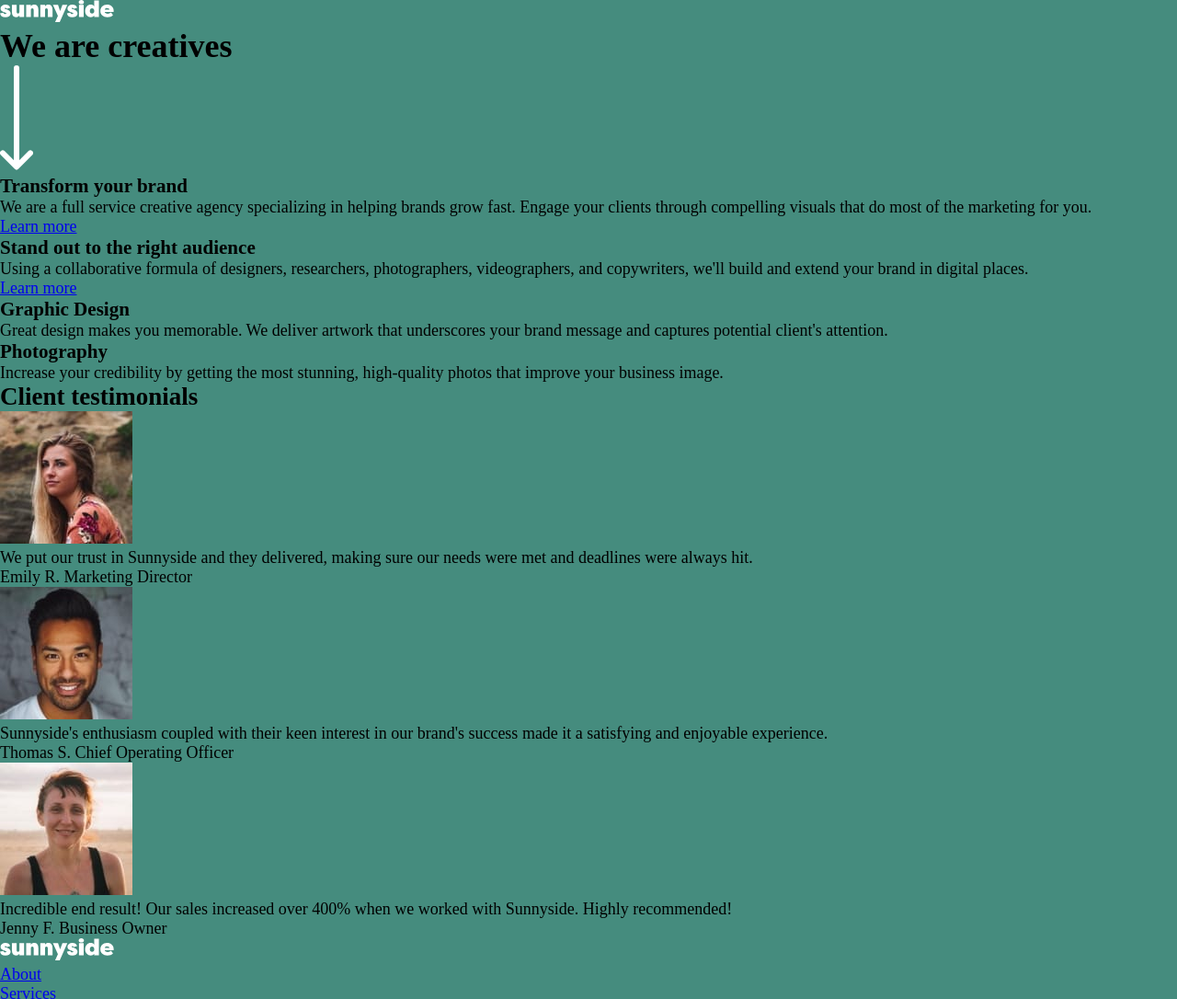
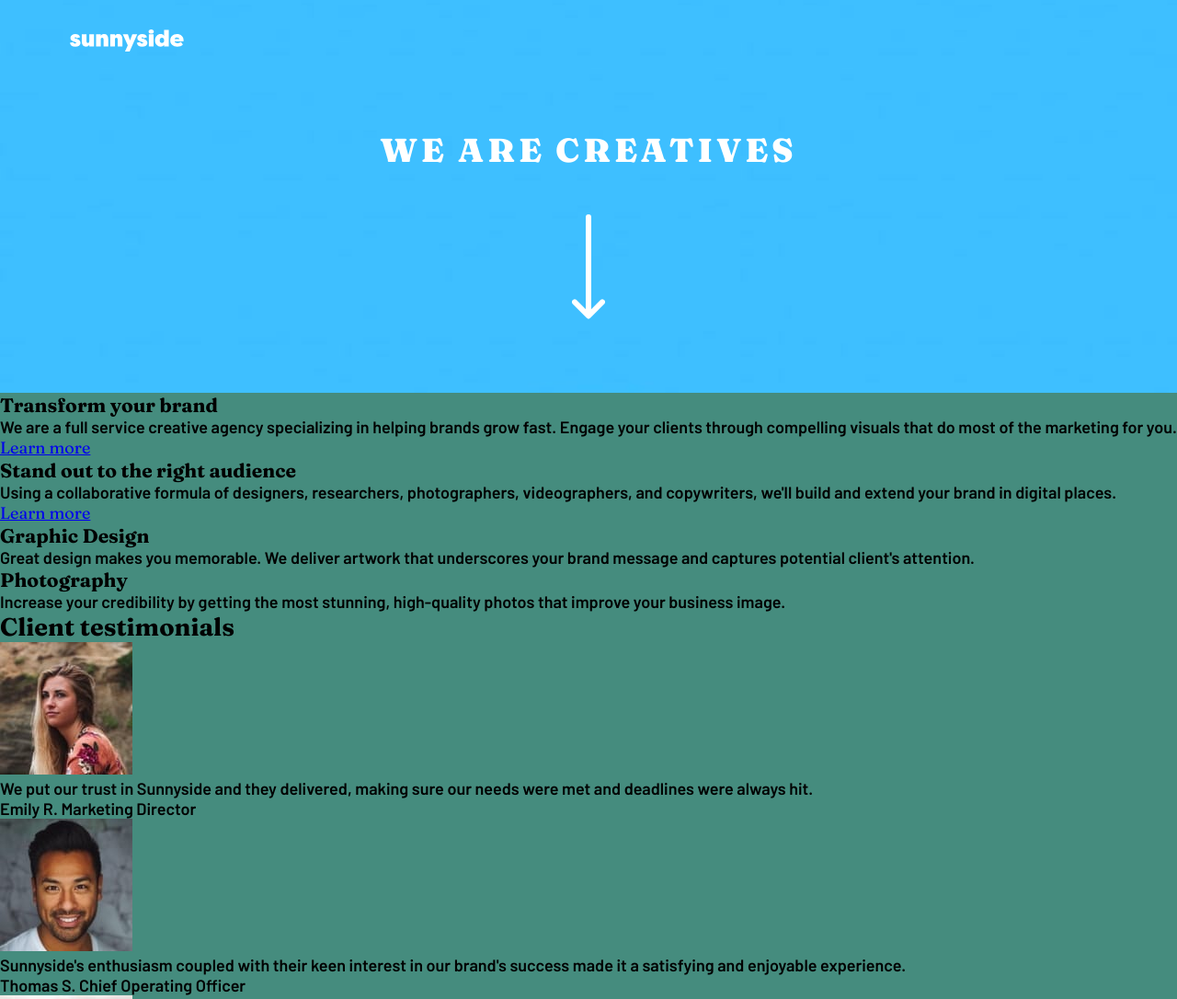
Before and after one commit to wendell-kenneddy/sunnyside, a plain HTML site: page web/index.html in a window 1280 px wide. Shown: the top 1086 px of the page at 92% size. Drawn offline with Linux system fonts and the light colour scheme.

Commit message:
feat(css): add header styles

```diff
--- a/web/styles/main.css
+++ b/web/styles/main.css
@@ -20,5 +20,52 @@
 
 body {
   background: var(--dark-moderate-cyan);
+  font-family: "Barlow", sans-serif;
   font-size: 1.8rem;
 }
+
+h1,
+h2,
+h3,
+a {
+  font-family: "Fraunces";
+}
+
+/* HEADER */
+
+#page-header {
+  background-image: url("/assets/images/mobile/image-header.jpg");
+  background-position: center;
+  background-repeat: no-repeat;
+  background-size: cover;
+  display: flex;
+  flex-direction: column;
+  align-items: center;
+  padding-bottom: 8rem;
+}
+
+h1 {
+  color: var(--white);
+  letter-spacing: 0.4rem;
+  text-transform: uppercase;
+  text-align: center;
+  font-weight: 900;
+}
+
+#page-header nav {
+  width: 90%;
+  display: flex;
+  align-items: center;
+  justify-content: space-between;
+  margin-top: 3.2rem;
+  padding: 0 1.2rem;
+}
+
+#page-header div {
+  margin-top: 8rem;
+  display: flex;
+  flex-direction: column;
+  align-items: center;
+  justify-content: center;
+  gap: 4.8rem;
+}
```
